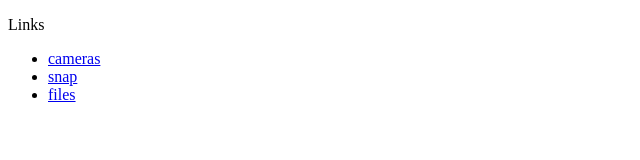
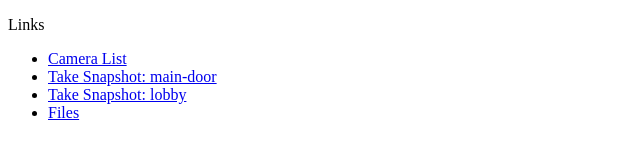
Before and after one commit to smford/motioneye-snapshotter, a plain HTML site: page index.html in a window 1280 px wide. Shown: the whole page, without its empty margins (0-640 px from the left). Drawn offline with Linux system fonts and the light colour scheme.

Commit message:
Nicer index.html

```diff
--- a/index.html
+++ b/index.html
@@ -3,9 +3,10 @@
   <body>
     <p>Links</p>
     <ul>
-      <li><a title="cameras" href="cameras">cameras</a></li>
-      <li><a href="snap">snap</a></li>
-      <li><a href="files">files</a></li>
+      <li><a href="cameras">Camera List</a></li>
+      <li><a href="snap?camera=main-door">Take Snapshot: main-door</a></li>
+      <li><a href="snap?camera=lobby">Take Snapshot: lobby</a></li>
+      <li><a href="files">Files</a></li>
     </ul>
   </body>
 </html>
```
